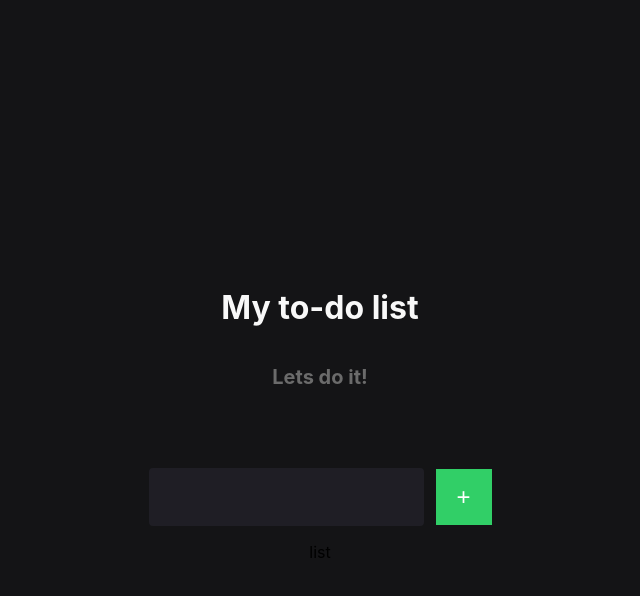
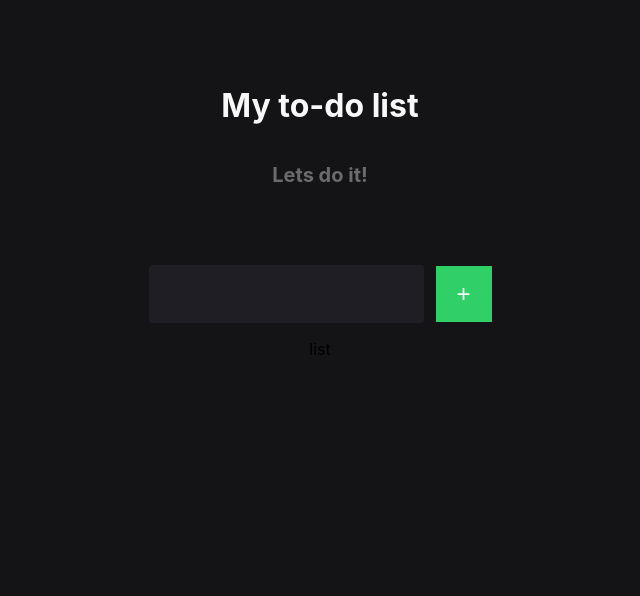
Before and after one commit to gabrieldasneves/PokeHunter-FrontEndTraining, a React (Create React App) app: page / in a window 1280 px wide. Shown: the top 596 px of the page, without its empty margins (320-960 px from the left). Built offline with nearby package versions, Linux system fonts and the light colour scheme.

Commit message:
fixing form padding

```diff
--- a/src/screens/Home/styles.css
+++ b/src/screens/Home/styles.css
@@ -2,9 +2,7 @@
   display: flex;
   flex-direction: column;
   align-items: center;
-  justify-content: center;
-  height: 100%;
-  padding: 24px;
+  padding: 68px 24px 24px 24px;
   background-color: #141416;
   height: 100vh;
 }
```
